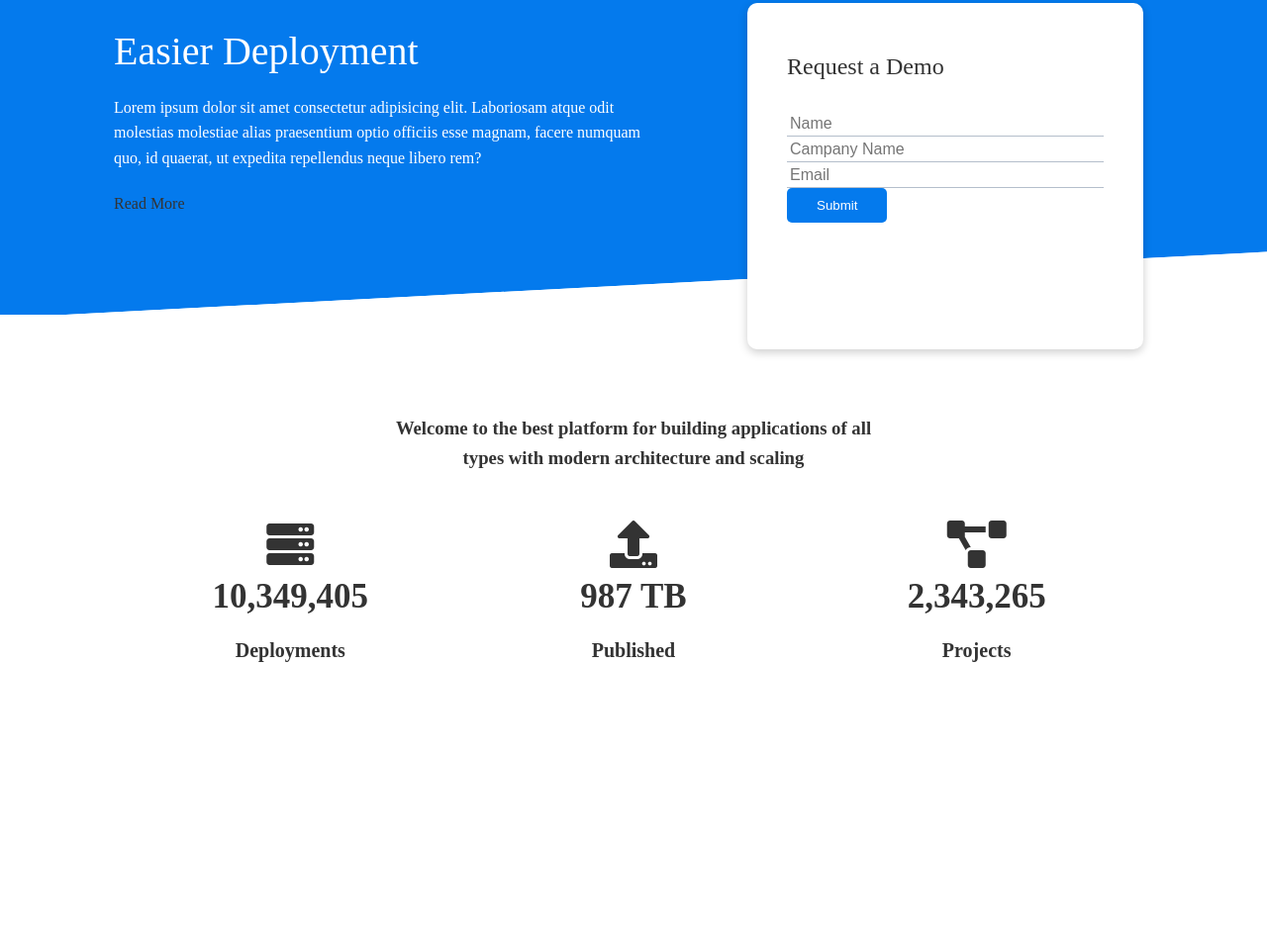
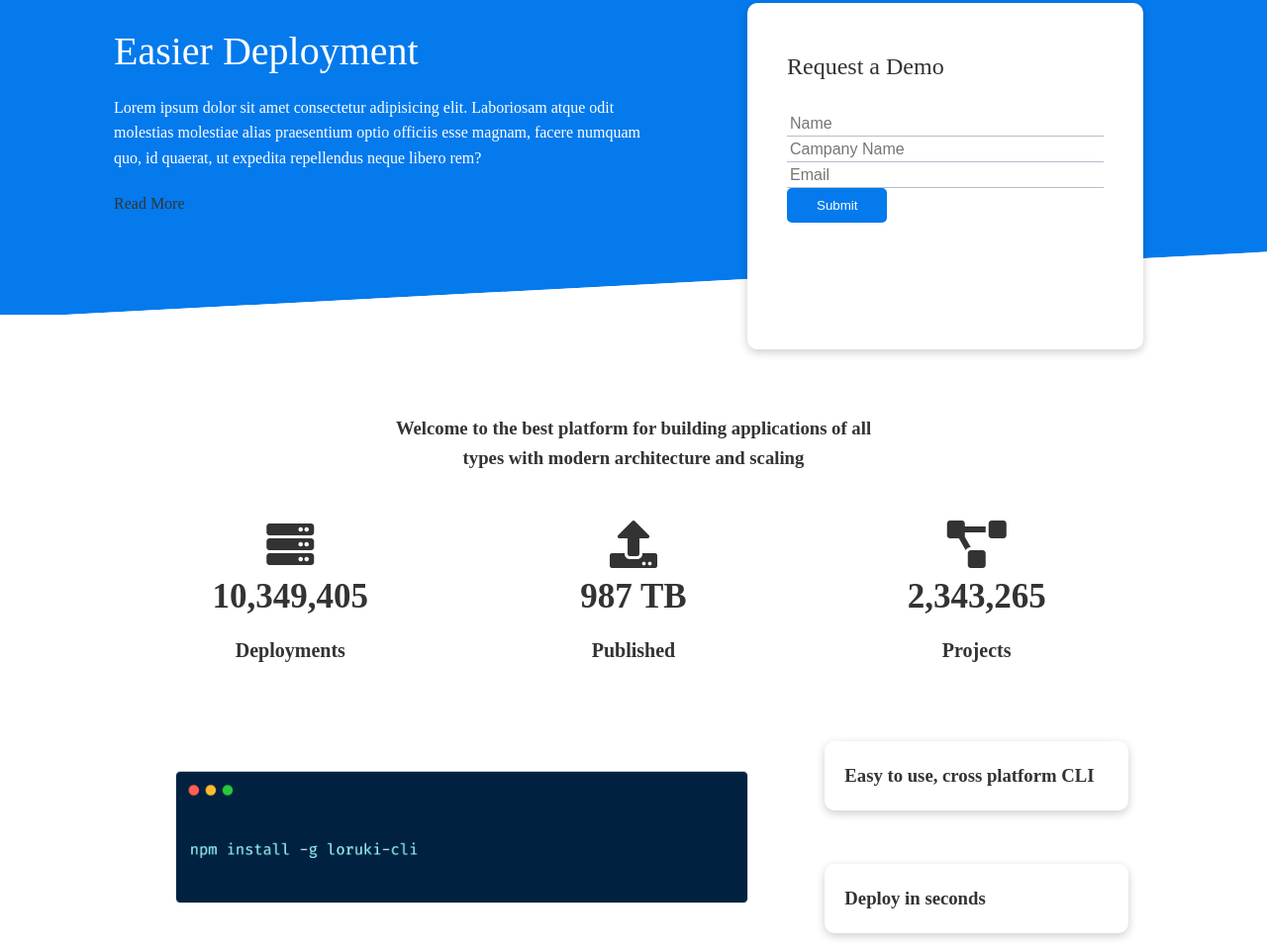
Before and after one commit to Ahassnat/Alhassnat-WebHosting-, a plain HTML site: page index.html in a window 1280 px wide. Shown: the part 160-1120 px from the top of the page at 99% size. Before the commit the page ends 891 px from the top, so only its background shows below. Drawn offline with Linux system fonts and the light colour scheme.

Commit message:
CLi part

```diff
--- a/css/style.css
+++ b/css/style.css
@@ -130,3 +130,14 @@ font-size: 16px;
     font-size: 20px;
     font-weight: bold;
   }
+
+/* Cli */
+.cli .grid {
+    grid-template-columns: repeat(3, 1fr);
+    grid-template-rows: repeat(2, 1fr);
+  }
+
+  .cli .grid > *:first-child {
+    grid-column: 1 / span 2;
+    grid-row: 1 / span 2;
+  }
--- a/index.html
+++ b/index.html
@@ -83,5 +83,18 @@
         </div>
     </section>
     <!--End Stats-->
+<!-- Cli -->
+<!--End Cli -->
+    <section class="cli">
+        <div class="container grid">
+            <img src="images/cli.png" alt="">
+            <div class="card">
+                <h3>Easy to use, cross platform CLI</h3>
+            </div>
+            <div class="card">
+                <h3>Deploy in seconds</h3>
+            </div>
+        </div>
+    </section>
 </body>
 </html>
```
